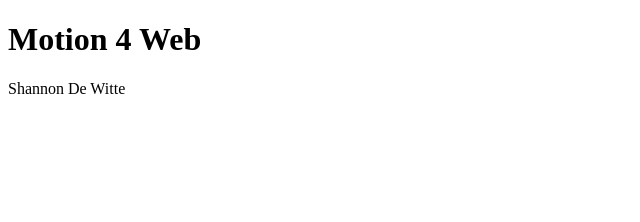
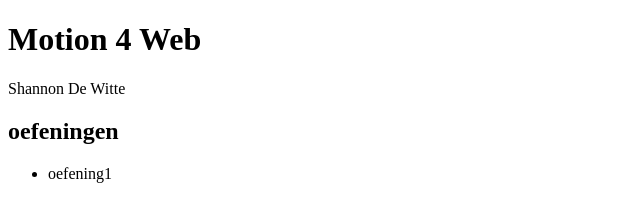
Before and after one commit to gdmgent/motion-for-web-projects-KittyArtist, a plain HTML site: page index.html in a window 1280 px wide. Shown: the whole page, without its empty margins (0-640 px from the left). Drawn offline with Linux system fonts and the light colour scheme.

Commit message:
Update index.html

```diff
--- a/index.html
+++ b/index.html
@@ -9,5 +9,9 @@
 <body>
     <h1>Motion 4 Web</h1>
     <p>Shannon De Witte</p>
+    <h2>oefeningen</h2>
+    <ul>
+        <li><a href="exercise01/index.html"></a>oefening1</li>
+    </ul>
 </body>
 </html>
```
